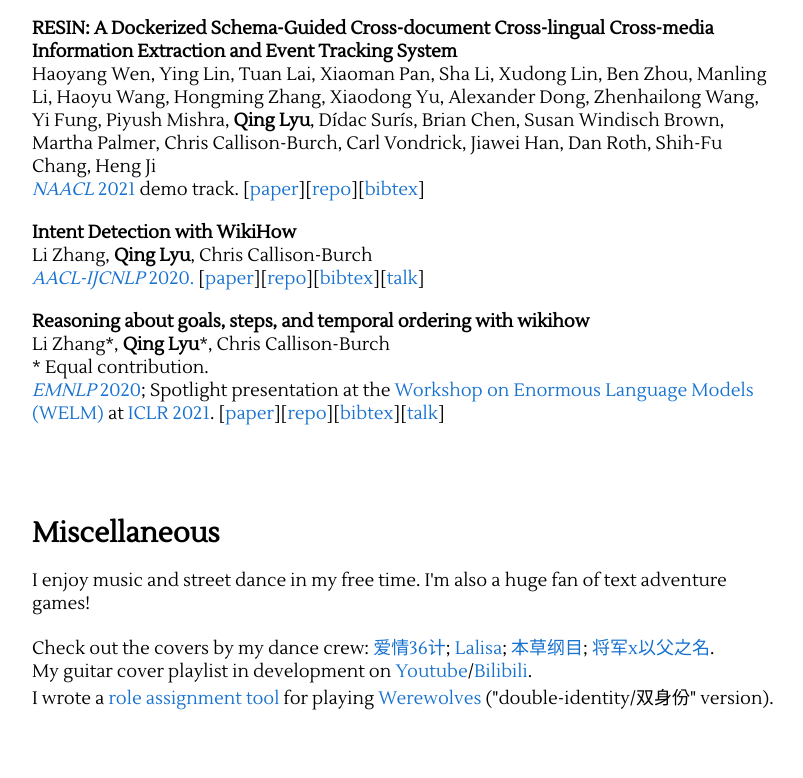
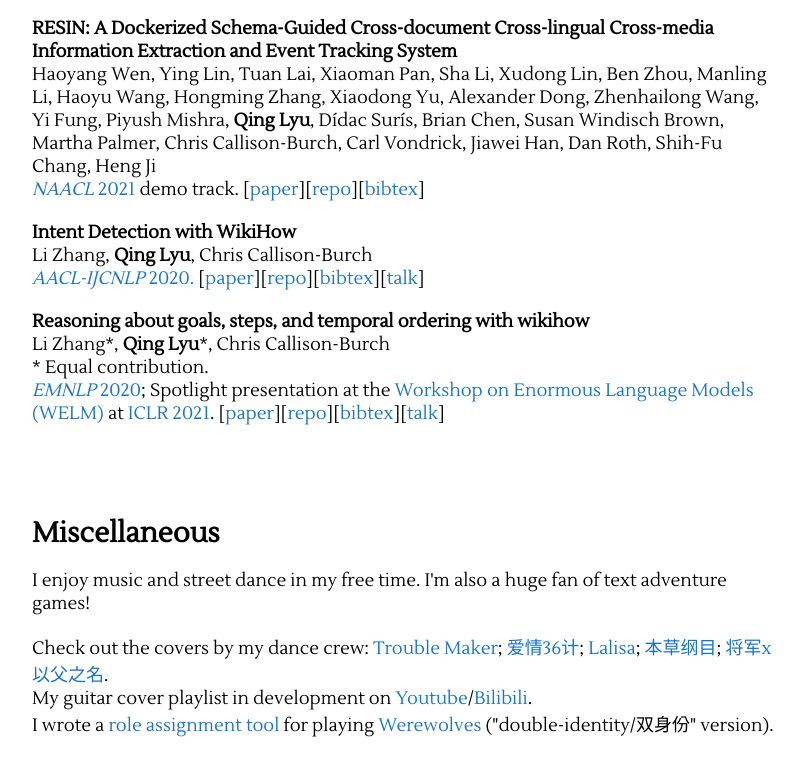
Before and after one commit to veronica320/veronica320.github.io, a plain HTML site: page index.html in a window 1280 px wide. Shown: the part 1327-2105 px from the top of the page, without its empty margins (404-1207 px from the left). Drawn offline with Linux system fonts and the light colour scheme; a web font is replaced by a local one.

Commit message:
Add new dance cover

```diff
--- a/index.html
+++ b/index.html
@@ -201,7 +201,7 @@
                 <p class="light">I enjoy music and street dance in my free time. I'm also a huge fan of text adventure games!
                 </p>
                 <p>
-                  Check out the covers by my dance crew: <a href="https://www.bilibili.com/video/BV1dg411d7Nh?spm_id_from=333.999.0.0">爱情36计</a>; <a href="https://drive.google.com/file/d/1UDObTX1kkPwGBq6CLXl8sIjoG9H2SDVq/view?usp=sharing">Lalisa</a>; <a href="https://www.youtube.com/watch?v=M0thfj07Ozg">本草纲目</a>; <a href="https://drive.google.com/file/d/1MXVvGjEAtB9OPkCCYmKnnrbHxxjAGBSP/view?usp=sharing/">将军x以父之名</a>.
+                  Check out the covers by my dance crew: <a href="https://www.instagram.com/p/Ce76_aIj2wI/?hl=en">Trouble Maker</a>; <a href="https://www.bilibili.com/video/BV1dg411d7Nh?spm_id_from=333.999.0.0">爱情36计</a>; <a href="https://drive.google.com/file/d/1UDObTX1kkPwGBq6CLXl8sIjoG9H2SDVq/view?usp=sharing">Lalisa</a>; <a href="https://www.youtube.com/watch?v=M0thfj07Ozg">本草纲目</a>; <a href="https://drive.google.com/file/d/1MXVvGjEAtB9OPkCCYmKnnrbHxxjAGBSP/view?usp=sharing/">将军x以父之名</a>.
                   <br>
                   My guitar cover playlist in development on <a href="https://www.youtube.com/playlist?list=PLuBKwtx74IuZm8roLnpFMG8LcHX2Z4vL6">Youtube</a>/<a href="https://space.bilibili.com/97034976/?share_source=copy_link&share_medium=iphone&bbid=Z1449E1F438A2BC6490483E0584A996F02E2&ts=1627972135">Bilibili</a>.
                   <br>
```
